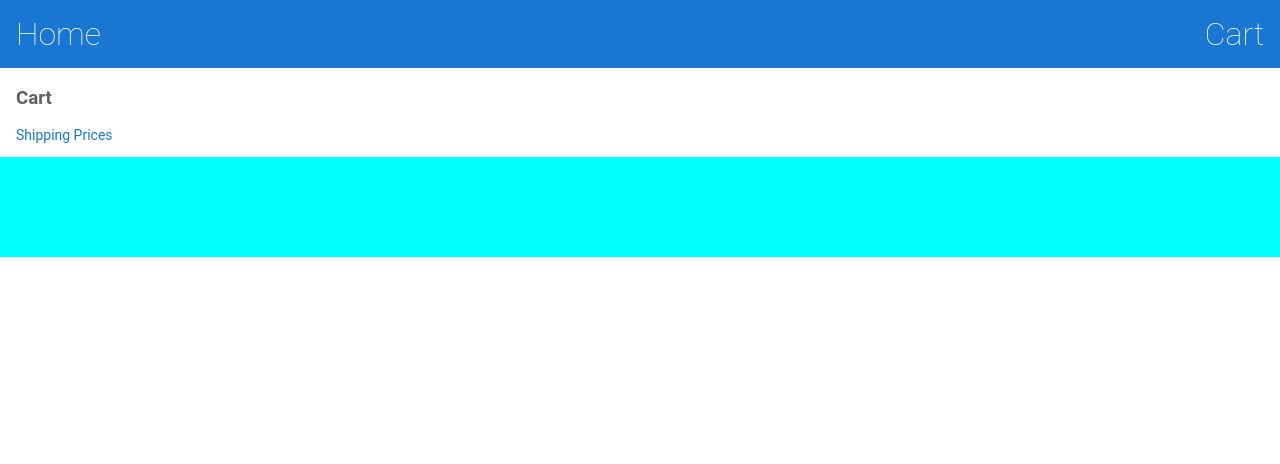
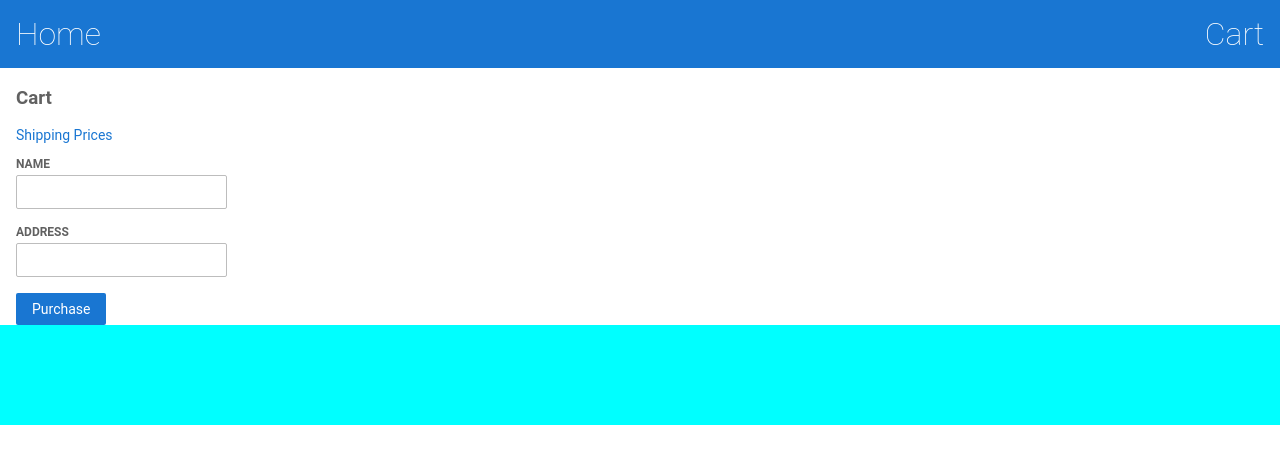
Before and after one commit to aushub230123/angular-sg2odg, an Angular app: page /cart in a window 1280 px wide. Shown: the top 464 px of the page. Built offline with nearby package versions, Linux system fonts and the light colour scheme.

Commit message:
2 files modified

```diff
--- a/src/app/cart/cart.component.html
+++ b/src/app/cart/cart.component.html
@@ -5,6 +5,27 @@
 </p>
 
 <div class="cart-item" *ngFor="let item of items">
-  <span>{{ item.name }}</span>
+  <span>{{ item.name }} </span>
   <span>{{ item.price | currency }}</span>
 </div>
+
+<form [formGroup]="checkoutForm" (ngSubmit)="onSubmit()">
+
+  <div>
+    <label for="nameInput">
+      Name
+    </label>
+
+    <input id="nameInput" type="text" formControlName="name">
+  </div>
+
+  <div>
+    <label for="addressInput">
+      Address
+    </label>
+    <input id="addressInput" type="text" formControlName="address">
+  </div>
+
+  <button class="button" type="submit">Purchase</button>
+
+</form>
--- a/src/app/cart/cart.component.ts
+++ b/src/app/cart/cart.component.ts
@@ -1,16 +1,27 @@
 import { Component } from '@angular/core';
+import { FormBuilder } from '@angular/forms';
 import { CartService } from '../cart.service';
 
 @Component({
   selector: 'app-cart',
   templateUrl: './cart.component.html',
-  styleUrls: ['./cart.component.css']
+  styleUrls: ['./cart.component.css'],
 })
 export class CartComponent {
   items = this.cartService.getItems();
+  checkoutForm = this.formBuilder.group({
+    name: '',
+    address: ''
+  });
   constructor(
-    private cartService:CartService
-  ) {
+    private cartService: CartService,
+    private formBuilder: FormBuilder
+  ) {}
 
+  onSubmit(): void {
+    // Process checkout data here
+    this.items = this.cartService.clearCart();
+    console.warn('Your order has been submitted', this.checkoutForm.value);
+    this.checkoutForm.reset();
   }
 }
```
